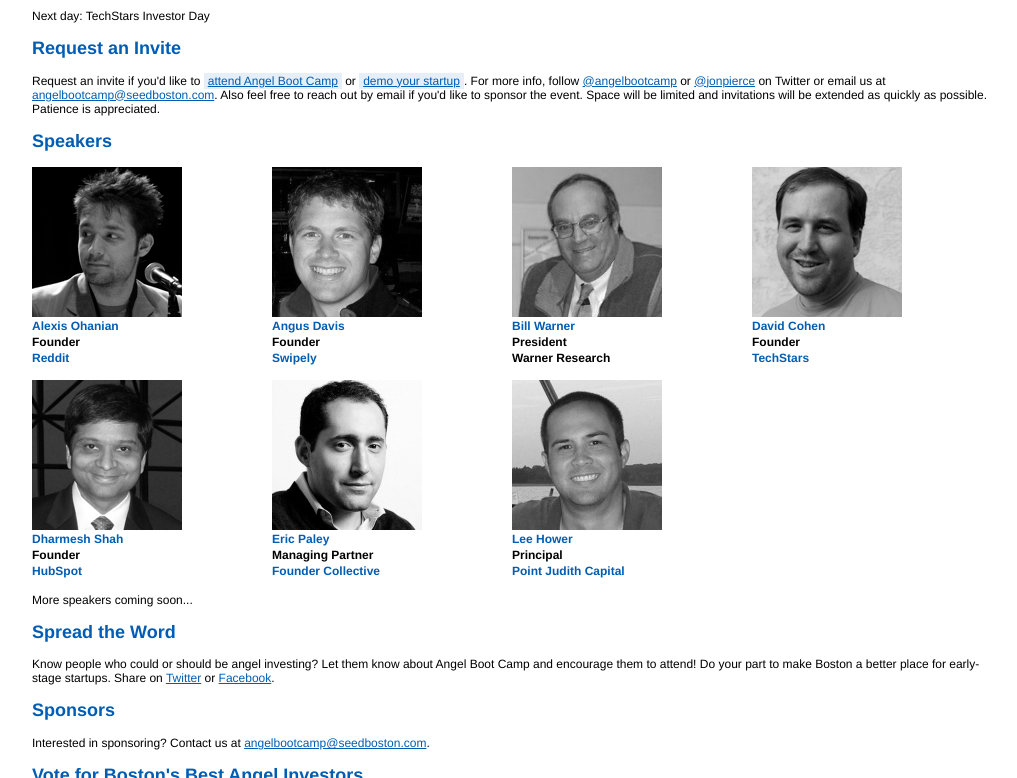
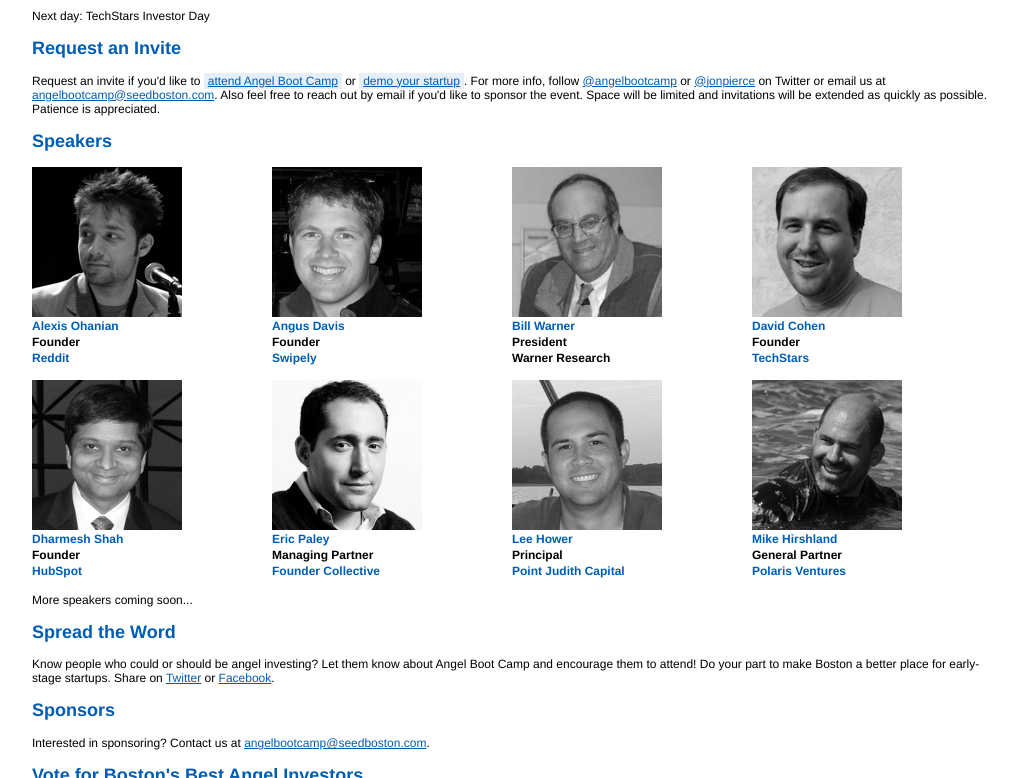
Before and after one commit to jonpierce/angelbootcamp, a plain HTML site: page index.html in a window 1280 px wide. Shown: the part 430-1208 px from the top of the page, without its empty margins (128-1145 px from the left). Drawn offline with nearby package versions, Linux system fonts and the light colour scheme.

Commit message:
Added Mike Hirshland

```diff
--- a/index.html
+++ b/index.html
@@ -201,6 +201,17 @@
             <div class="affiliation"><a href="http://www.pointjudithcapital.com/">Point Judith Capital</a></div>
           </div>
         </li>
+        <li class="speaker">
+          <div class="avatars">
+            <img class="avatar off" src="mike_hirshland_bw.jpg" />
+            <img class="avatar on" src="mike_hirshland.jpg" />
+          </div>
+          <div class="metadata">
+            <div class="name"><a href="http://vcmike.wordpress.com/">Mike Hirshland</a></div>
+            <div class="title">General Partner</div>
+            <div class="affiliation"><a href="http://www.polarisventures.com/">Polaris Ventures</a></div>
+          </div>
+        </li>
       </ul>
       <div class="clear" />
       <div>More speakers coming soon...</div>
```
Also changed, not shown: mike_hirshland.jpg (added), mike_hirshland_bw.jpg (added).
